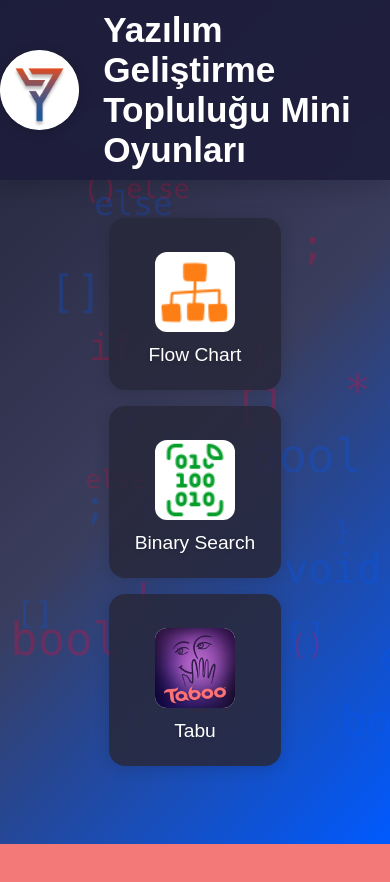
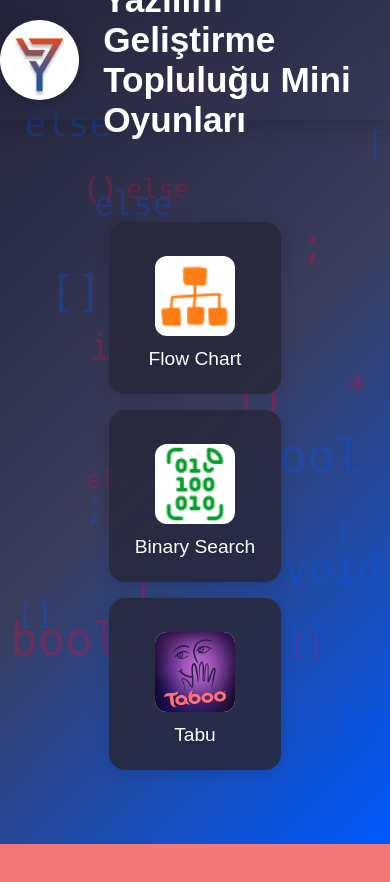
Before and after one commit to oguuzw/YgtMiniOyunlar, a plain HTML site: page docs/index.html in a window 390 px wide. Before the commit the page ends 844 px from the top, so only its background shows below. Drawn offline with Linux system fonts and the light colour scheme.

```diff
--- a/docs/index.html
+++ b/docs/index.html
@@ -3,6 +3,7 @@
 <head>
   <meta charset="UTF-8">
   <meta name="viewport" content="width=device-width, initial-scale=1.0">
+  <meta name="google-site-verification" content="dK6vRl6qdz-wqRU6HelnNhvHww4uBgMFJht7MP01hf0" />
   <title>Yazılım Geliştirme Topluluğu Mini Oyunları</title>
 
   <!-- Favicon -->
--- a/docs/styles/main.css
+++ b/docs/styles/main.css
@@ -2,7 +2,9 @@
     margin: 0;
     font-family: Arial, sans-serif;
     color: white;
-    overflow: hidden;
+    /* allow vertical scrolling so content (especially on mobile) can be scrolled */
+    overflow-y: auto;
+    -webkit-overflow-scrolling: touch;
 }
 
 h1 {
@@ -57,7 +59,6 @@
 .navbar {
     width: 100%;
     height: 180px;
-    background: rgba(30,30,60,0.92);
     display: flex;
     align-items: center;
     justify-content: center;
@@ -123,12 +124,15 @@
 }
 
 /* Ana içerik üst barın altında başlasın */
+/* Main content should be able to grow taller than the viewport so the page can scroll.
+   Use min-height instead of fixed height and keep top margin for the fixed navbar. */
 main {
     margin-top: 140px;
     display: flex;
     justify-content: center;
     align-items: center;
-    height: calc(100vh - 140px);
+    min-height: calc(100vh - 140px);
+    padding: 24px 16px; /* give breathing room when content grows */
 }
 
 /* Oyunlar ortada bir çerçeve içinde */
@@ -238,6 +242,12 @@
     .game-card, .games-frame {
         background: rgba(40,40,60,0.88) !important;
     }
+
+    /* On small screens, ensure navbar is a bit smaller and main spacing allows full scrolling */
+    .navbar {
+        height: 120px;
+    }
+    main { margin-top: 100px; min-height: calc(100vh - 100px); }
 }
 
 .games-container {
```
Also changed, not shown: docs/sitemap.xml (added, +7 -0 lines), .github/workflows/deploy-pages.yml (added).
